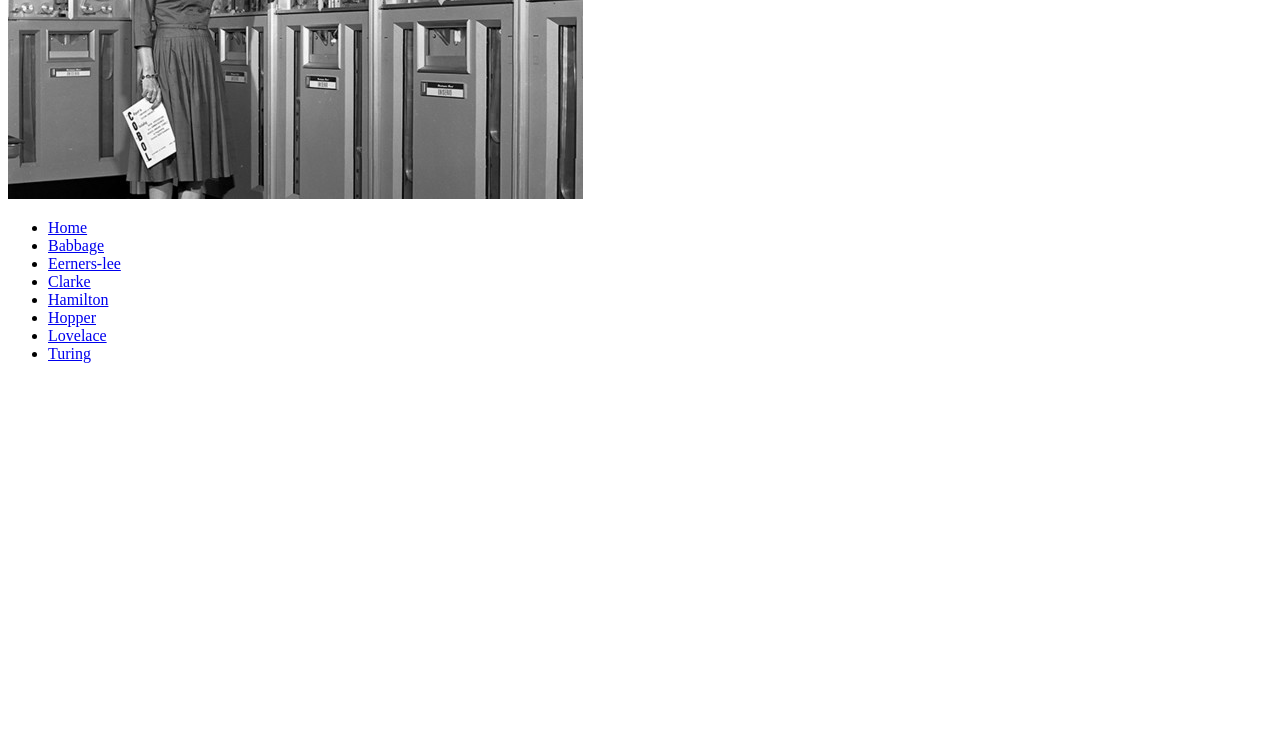
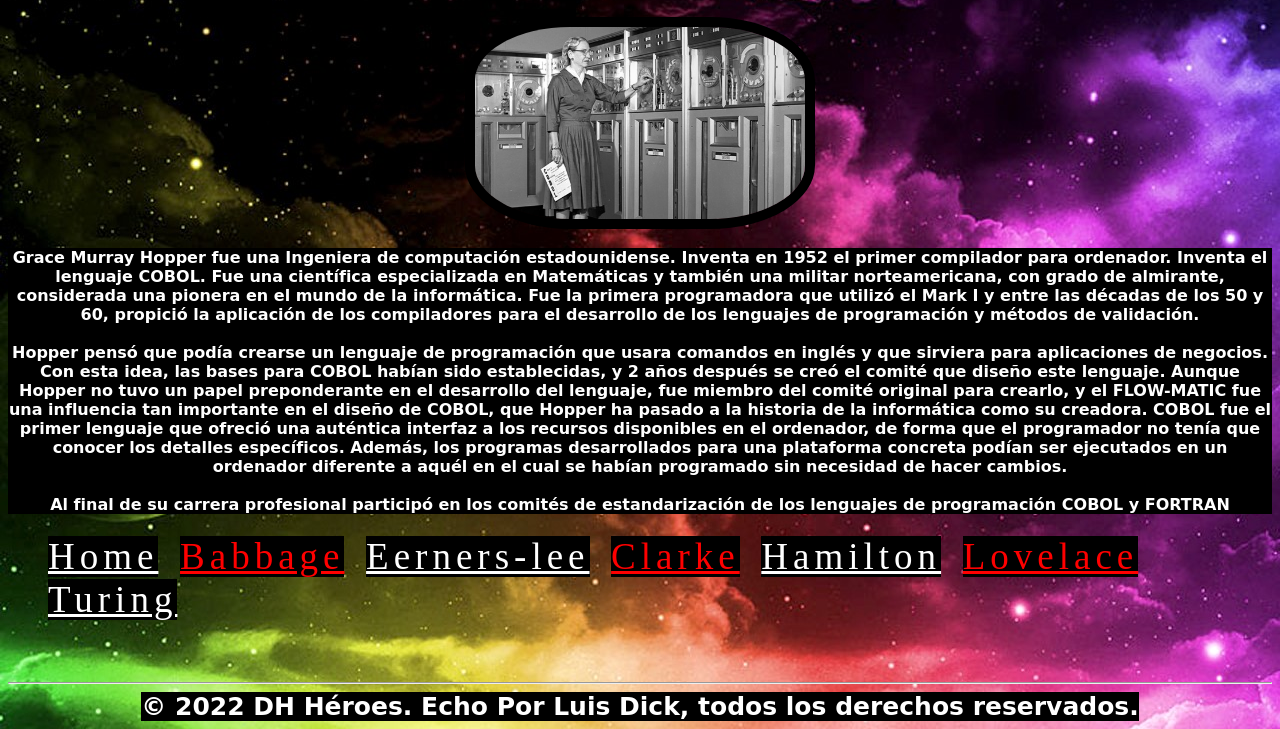
Before and after one commit to Luchito30/DH-Heroes, a website: page views/hopper.html in a window 1280 px wide. Shown: the part 215-944 px from the top of the page. Before the commit the page ends 800 px from the top, so only its background shows below. Drawn offline with Linux system fonts and the light colour scheme.

Commit message:
termina pag de hopper

```diff
--- a/public/css/style.css
+++ b/public/css/style.css
@@ -180,6 +180,31 @@ body
                 position: relative;
                 bottom: 50px;
                 }
+.center__img__hopp
+                {
+                position: relative;
+                text-align: center;
+                bottom: 65px;
+                }
+.hopp__img
+                {
+                width: 330px;
+                border-top-width: 10px;
+                border-right-width: 10px;
+                border-bottom-width: 10px;
+                border-left-width: 10px;
+                border-top-style: solid;
+                border-right-style: solid;
+                border-bottom-style: solid;
+                border-left-style: solid;
+                border-color: black;
+                border-radius: 30%
+                }
+#hopp
+                {
+                    position: relative;
+                    bottom: 50px;
+                }
 .link__color
                 {
                     color: white;
--- a/views/hopper.html
+++ b/views/hopper.html
@@ -4,22 +4,45 @@
     <meta charset="UTF-8">
     <meta http-equiv="X-UA-Compatible" content="IE=edge">
     <meta name="viewport" content="width=device-width, initial-scale=1.0">
+    <link rel="icon" sizes="any" href="/img/logo.png">
+    <link rel="stylesheet" href="/css/style.css">
     <title>Hopper</title>
 </head>
 <body>
-    <h1>Hopper</h1>
-    <img src="/img/hoppergrace.jpg" alt="Foto de hopper grace no encontrada">
-    <ul>
-        <li><a href="/">Home</a></li>
-        <li><a href="babbage">Babbage</a></li>
-        <li> <a href="berners-lee">Eerners-lee</a></li>
-        <li><a href="clarke">Clarke</a></li>
-        <li><a href="hamilton">Hamilton</a></li>
-        <li><a href="hopper">Hopper</a></li>
-        <li><a href="lovelace">Lovelace</a></li>
-        <li><a href="turing">Turing</a></li>
-    </ul>
 
+    <h1 class="titulo__home"><a class="titulo__rojito" href="/"><img class="titulo__img" src="/img/logo.png" alt="Logo"><span class="titulo__rojito">DH</span><span class="titulo__blanco"> Heroes</span></a></h1>
+    <div  class="titulo__heroe"><h2><strong class="titulo__heroe2">Hopper</strong></h2></div>
+   <div class="center__img__hopp"><img class="hopp__img"  src="/img/hoppergrace.jpg" alt="Foto de hopper grace no encontrada"></div>
+
+   <div class="info" id="hopp">
+    <strong> Grace Murray Hopper fue una Ingeniera de computación estadounidense. Inventa en 1952 el primer compilador para ordenador. Inventa el lenguaje COBOL. Fue una científica especializada en Matemáticas y también una militar norteamericana, con grado de almirante, considerada una pionera en el mundo de la informática. Fue la primera programadora que utilizó el Mark I y entre las décadas de los 50 y 60, propició la aplicación de los compiladores para el desarrollo de los lenguajes de programación y métodos de validación. <br><br>
+
+        Hopper pensó que podía crearse un lenguaje de programación que usara comandos en inglés y que sirviera para aplicaciones de negocios. Con esta idea, las bases para COBOL habían sido establecidas, y 2 años después se creó el comité que diseño este lenguaje. Aunque Hopper no tuvo un papel preponderante en el desarrollo del lenguaje, fue miembro del comité original para crearlo, y el FLOW-MATIC fue una influencia tan importante en el diseño de COBOL, que Hopper ha pasado a la historia de la informática como su creadora. COBOL fue el primer lenguaje que ofreció una auténtica interfaz a los recursos disponibles en el ordenador, de forma que el programador no tenía que conocer los detalles específicos. Además, los programas desarrollados para una plataforma concreta podían ser ejecutados en un ordenador diferente a aquél en el cual se habían programado sin necesidad de hacer cambios. <br><br>
+
+        Al final de su carrera profesional participó en los comités de estandarización de los lenguajes de programación COBOL y FORTRAN
+          </strong>
+  </div>
+
+  <nav>
+
+      <ul class="navega" >
+          <li><a class="link__color" id="color" href="/">Home</a></li>
+          <li><a class="link__color2" id="color" href="babbage">Babbage</a></li>
+          <li><a class="link__color" id="color" href="berners-lee">Eerners-lee</a></li>
+          <li><a class="link__color2" id="color" href="clarke">Clarke</a></li>
+          <li><a class="link__color" id="color" href="hamilton">Hamilton</a></li>
+          <li><a class="link__color2" id="color" href="lovelace">Lovelace</a></li>
+          <li><a class="link__color" id="color" href="turing">Turing</a></li>
+      </ul>
+</nav>
+</body>
+<footer>
+  <hr >
+  <div>
+  <div class="copyright"><strong class="footer__estilo">&copy 2022 DH Héroes. Echo Por Luis Dick, todos los derechos reservados.</strong>
+  </div>
+</div>
+</footer>
 
 </body>
 </html>
```
